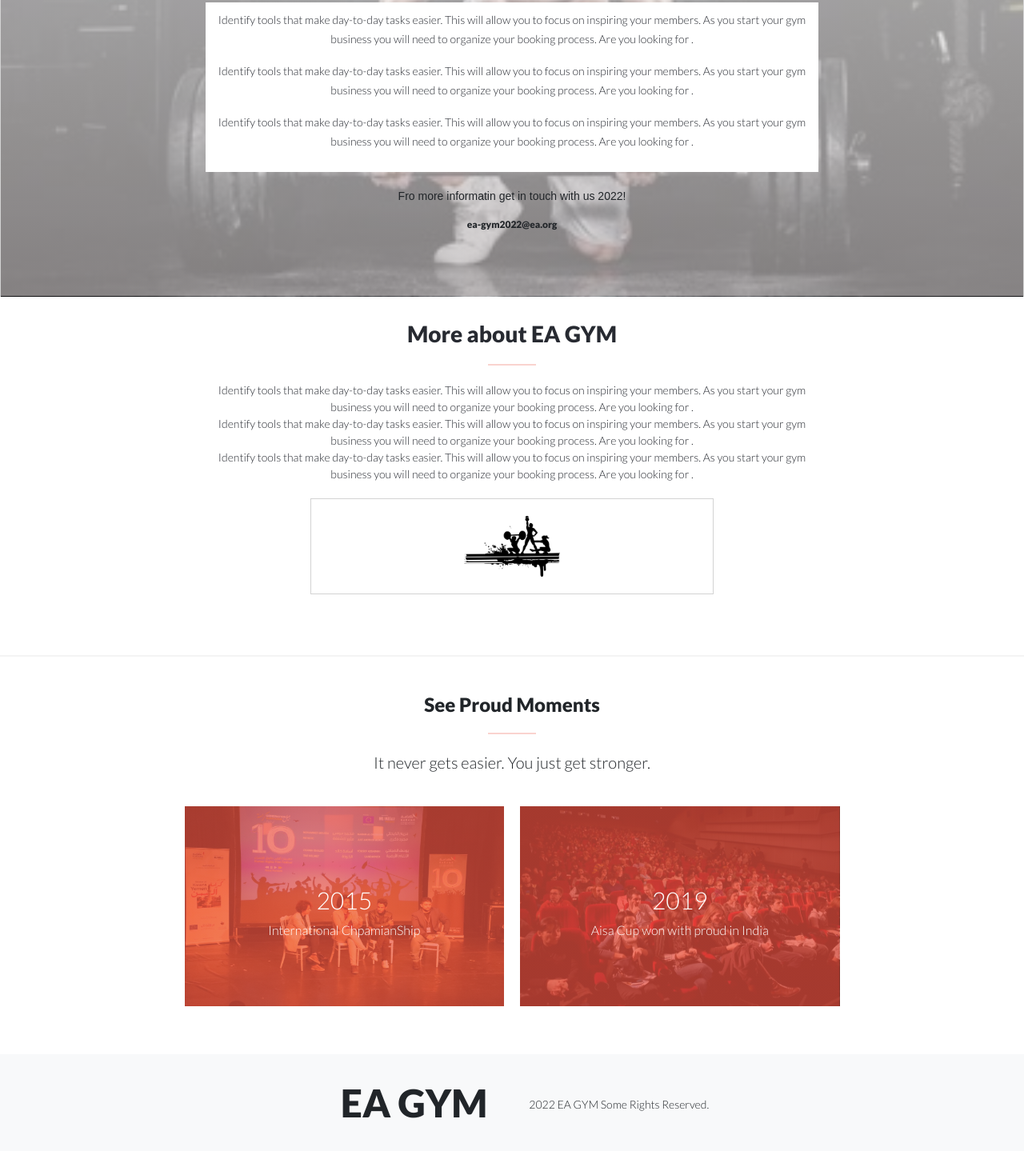
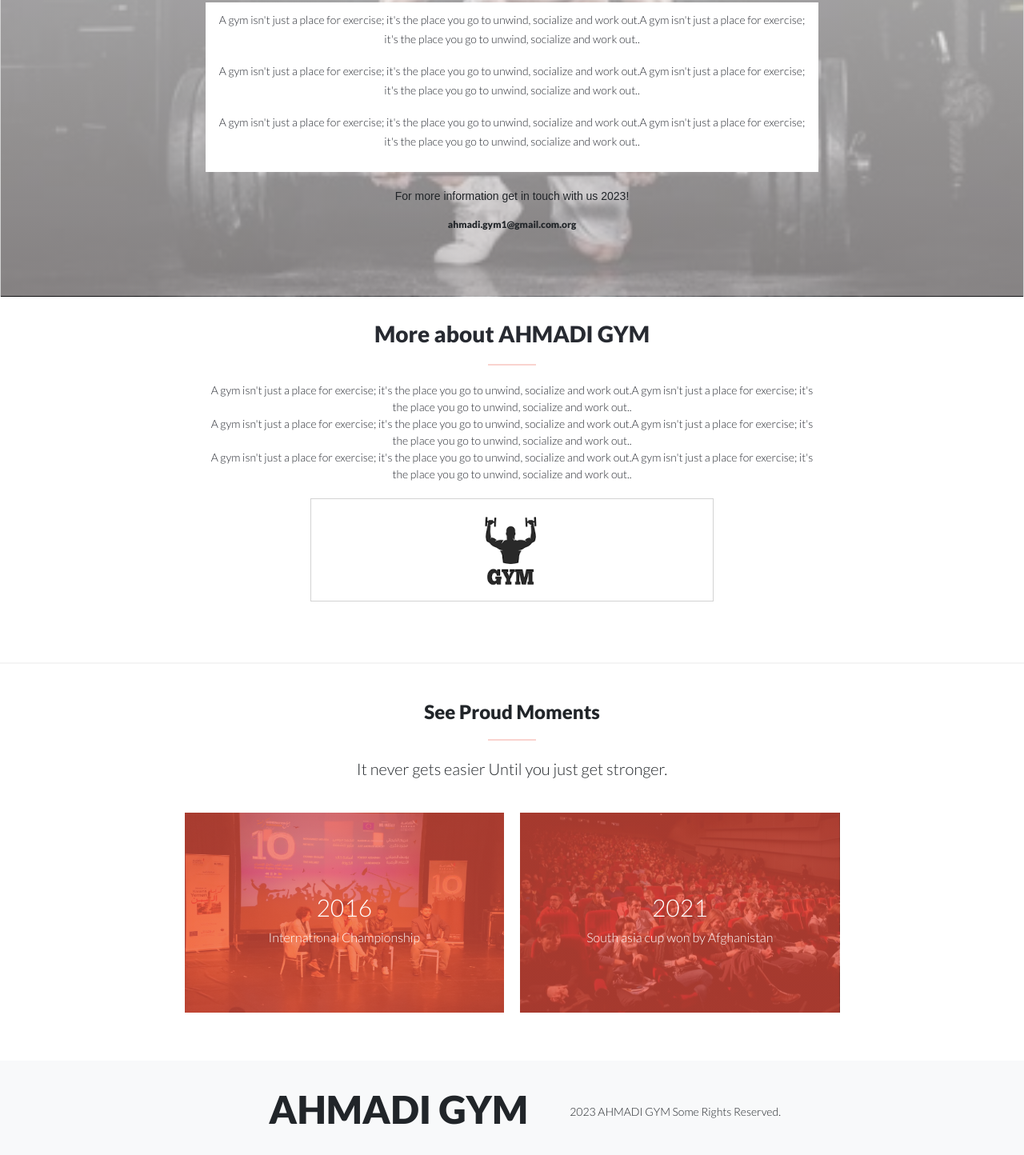
Before and after one commit to sulaimanahmadi/Capstone-Pro-01, a website: page about.html in a window 1280 px wide. Shown: the part 314-1758 px from the top of the page at 80% size. Drawn offline with nearby package versions, Linux system fonts and the light colour scheme.

```diff
--- a/about.html
+++ b/about.html
@@ -31,14 +31,14 @@
         </div>
         <div class="second-navbar">
             <div>
-                <h1 class="display-4 fw-bold m-2">EA GYM</h1>
+                <h1 class="display-4 fw-bold m-2">AHMADI GYM</h1>
             </div>
             <div>
             <nav>
                 <ul>
                     <li><a href="index.html"class="fw-bold">Home</a></li>
                     <li><a href="#past-projects-section"class="fw-bold">Events</a></li>
-                    <li class="last-list-item"><a href="#"class="fw-bold">EA GYM</a></li>
+                    <li class="last-list-item"><a href="#"class="fw-bold">AHMADI GYM</a></li>
 
                 </ul>
             </nav>
@@ -52,13 +52,13 @@
         <article class="intro-sect-about">
             <h2 class="fw-bold">Trainer in the gym gives you training on how to be fit </h2>
             <div class="intro-about">
-            <p>Identify tools that make day-to-day tasks easier. This will allow you to focus on inspiring your members. As you start your gym business you will need to organize your booking process. Are you looking for .</p>
-            <p>Identify tools that make day-to-day tasks easier. This will allow you to focus on inspiring your members. As you start your gym business you will need to organize your booking process. Are you looking for .</p>
-            <p>Identify tools that make day-to-day tasks easier. This will allow you to focus on inspiring your members. As you start your gym business you will need to organize your booking process. Are you looking for .</p>
+            <p>A gym isn't just a place for exercise; it's the place you go to unwind, socialize and work out.A gym isn't just a place for exercise; it's the place you go to unwind, socialize and work out..</p>
+            <p>A gym isn't just a place for exercise; it's the place you go to unwind, socialize and work out.A gym isn't just a place for exercise; it's the place you go to unwind, socialize and work out..</p>
+            <p>A gym isn't just a place for exercise; it's the place you go to unwind, socialize and work out.A gym isn't just a place for exercise; it's the place you go to unwind, socialize and work out..</p>
             </div>
             <div>
-                <p class="contact-us">Fro more informatin get in touch with us 2022!</p>
-                <p class="email">ea-gym2022@ea.org</p>
+                <p class="contact-us">For more information get in touch with us 2023!</p>
+                <p class="email">ahmadi.gym1@gmail.com.org</p>
             </div>
         </article>
     </section>
@@ -66,13 +66,13 @@
 <!-- Footer About Section -->
     <section class="footer-sect-about" id="about-logo-section">
         <div>
-            <h3 class="fw-bold">More about EA GYM</h3>
+            <h3 class="fw-bold">More about AHMADI GYM</h3>
             <hr class="under-line">
-            <p>Identify tools that make day-to-day tasks easier. This will allow you to focus on inspiring your members. As you start your gym business you will need to organize your booking process. Are you looking for .</p>
-            <p>Identify tools that make day-to-day tasks easier. This will allow you to focus on inspiring your members. As you start your gym business you will need to organize your booking process. Are you looking for .</p>
-            <p>Identify tools that make day-to-day tasks easier. This will allow you to focus on inspiring your members. As you start your gym business you will need to organize your booking process. Are you looking for .</p>
+            <p>A gym isn't just a place for exercise; it's the place you go to unwind, socialize and work out.A gym isn't just a place for exercise; it's the place you go to unwind, socialize and work out..</p>
+            <p>A gym isn't just a place for exercise; it's the place you go to unwind, socialize and work out.A gym isn't just a place for exercise; it's the place you go to unwind, socialize and work out..</p>
+            <p>A gym isn't just a place for exercise; it's the place you go to unwind, socialize and work out.A gym isn't just a place for exercise; it's the place you go to unwind, socialize and work out..</p>
             <div class="about-logo">
-            <img class="capstone-logo" src="./img/about-section-img.png" alt="Logo" />
+            <img class="capstone-logo" src="./img/logo.png" alt="Logo" />
             </div>
         </div>
     </section>
@@ -81,15 +81,15 @@
     <section class="past-acts" id="past-projects-section">
     <h3 class="past-title fw-bold">See Proud Moments</h3>
     <hr class="under-line">
-    <p class=" text-center lead">It never gets easier. You just get stronger.</p>
+    <p class=" text-center lead">It never gets easier Until you just get stronger.</p>
     <div class="past-images">
         <div class="sec-pic-1">
-            <h2>2015</h2>
-            <p>International ChpamianShip</p>
+            <h2>2016</h2>
+            <p>International Championship</p>
         </div>
         <div class="sec-pic-2">
-            <h2>2019</h2>
-            <p>Aisa Cup won with proud in India</p>
+            <h2>2021</h2>
+            <p>South asia cup won by Afghanistan</p>
         </div>
 
     </div>
@@ -97,17 +97,17 @@
 <!-- Footer Section -->
 <section class="bg-dark text-white d-block d-md-none">
     <footer>
-       <h1 class="display-5 fw-bold p-3 m-3">EA GYM</h1>
+       <h1 class="display-5 fw-bold p-3 m-3">AHMADI GYM</h1>
         <div>
-        <p class="footer-content">2022 EA GYM Some Rights Reserved.</p>
+        <p class="footer-content">2023 AHMADI GYM Some Rights Reserved.</p>
         </div>
     </footer>
 </section>
 <section class="bg-light text-dark d-none d-sm-block">
     <footer>
-       <h1 class="display-5 fw-bold p-3 m-3">EA GYM</h1>
+       <h1 class="display-5 fw-bold p-3 m-3">AHMADI GYM</h1>
         <div>
-        <p class="footer-content">2022 EA GYM Some Rights Reserved.</p>
+        <p class="footer-content">2023 AHMADI GYM Some Rights Reserved.</p>
         </div>
     </footer>
 </section>
--- a/styles.css
+++ b/styles.css
@@ -405,7 +405,7 @@
 .sec-pic-1 {
   height: 250px;
   width: 100%;
-  background: linear-gradient(rgb(236, 82, 66, 0.7), rgba(236, 82, 66, 0.7)), url("./img/gym02.jpg");
+  background: linear-gradient(rgb(236, 82, 66, 0.7), rgba(236, 82, 66, 0.7)), url("./img/champion.png");
   background-repeat: no-repeat;
   background-position: center;
   background-size: 100% 100%;
```
Also changed, not shown: img/champion.png (added), img/logo.png (added).
